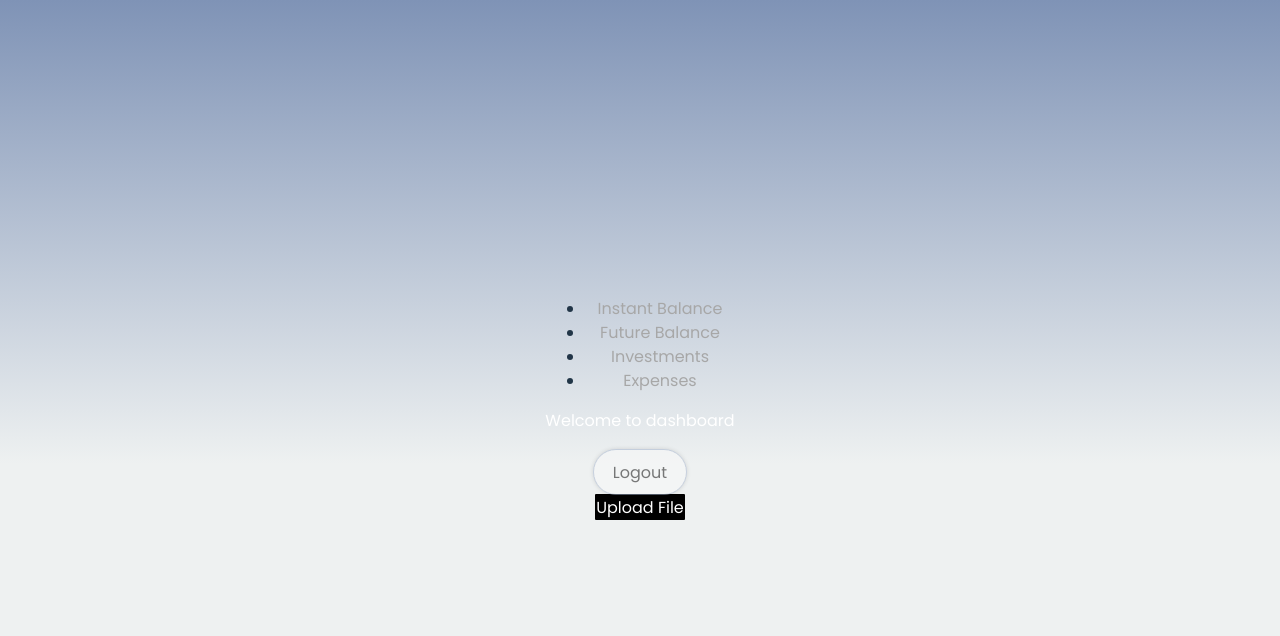
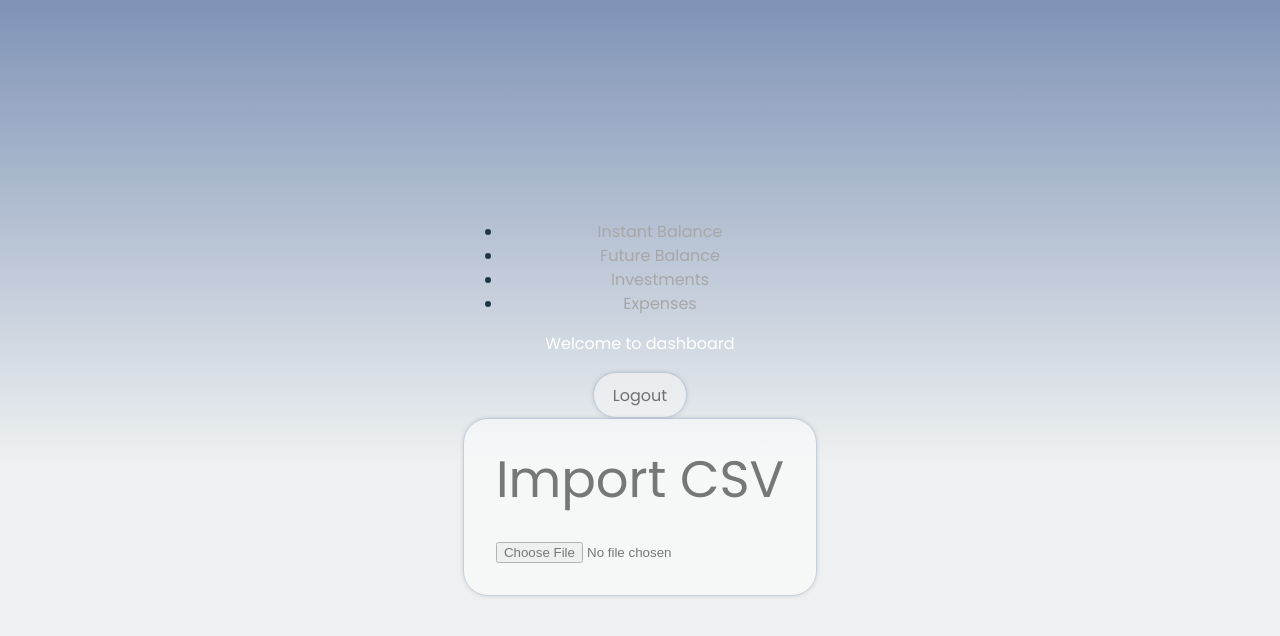
Before and after one commit to NathanAsayDong/simplReact, a React (Vite) app: page / in a window 1280 px wide. Both pictures are taken after a click on the button "Login". Shown: the top 636 px of the page. Built offline with nearby package versions, Linux system fonts and the light colour scheme.

Commit message:
updated styling and added parsing for table headers in csv

```diff
--- /dev/null
+++ b/src/components/ImportCsv/ImportCsv.scss
@@ -0,0 +1,24 @@
+.label {
+    padding: 0.6em 1.2em;
+    font-size: 1em;
+    font-weight: 500;
+    font-family: inherit;
+    cursor: pointer;
+    transition: border-color 0.25s;
+    border-radius: 25px;
+    border: 1px solid #9FAFCA;
+    opacity: 0.5;
+    background: #FFF;
+    box-shadow: 0px 0px 4px 0px rgba(0, 0, 0, 0.25);
+    color: black;
+}
+
+.title {
+    color: black;
+    margin-top: 0;
+}
+
+.csv-content {
+    color: black;
+    margin-top: 0;
+}
--- a/src/components/ImportCsv/ImportCsv.tsx
+++ b/src/components/ImportCsv/ImportCsv.tsx
@@ -1,9 +1,11 @@
 import { FC, useState } from 'react';
+import './ImportCsv.scss';
 
 interface ImportCsvProps {}
 
 const ImportCsv: FC<ImportCsvProps> = () => {
   const [csvContent, setCsvContent] = useState<string>('');
+  const [csvHeaders, setCsvHeaders] = useState<string[]>([]);
 
   const handleFileUpload = (event: React.ChangeEvent<HTMLInputElement>) => {
     const file = event.target.files?.[0];
@@ -14,17 +16,23 @@ const ImportCsv: FC<ImportCsvProps> = () => {
         setCsvContent(text as string);
       };
       reader.readAsText(file);
+      setCsvHeaders(getCsvHeaders(csvContent));
     }
   };
 
+  const getCsvHeaders = (csvContent: string) => {
+    const [headers] = csvContent.split('\n');
+    return (headers.split(','));
+  }
+
   return (
     <>
-      <div>
-      <label htmlFor="upload-csv" style={{ backgroundColor: 'black', color: 'white', padding: '1.5px', borderRadius: '1px', cursor: 'pointer' }}>
-        Upload File
-      </label>
-      <input type="file" id="upload-csv" accept=".csv" onChange={handleFileUpload} style={{ display: 'none' }} />
-      {csvContent && <p>{csvContent}</p>}
+      <div className='container'>
+
+      <h1 className='title'>Import CSV</h1>
+
+      <input type="file" id="upload-csv" accept=".csv" onChange={handleFileUpload} />
+      {csvContent && <p className='csv-content'>{csvHeaders}</p>}
     </div>
     </>
   );
--- a/src/index.css
+++ b/src/index.css
@@ -84,3 +84,15 @@ button:focus-visible {
     background-color: #f9f9f9;
   }
 }
+
+
+.container {
+  display: grid;
+  border-radius: 25px;
+  border: 1px solid #9FAFCA;
+  opacity: 0.5;
+  background: #FFF;
+  box-shadow: 0px 0px 4px 0px rgba(0, 0, 0, 0.25);
+  color: black;
+  padding: 2em;
+}
```
